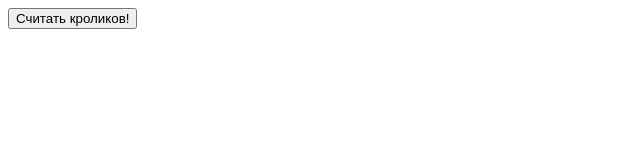
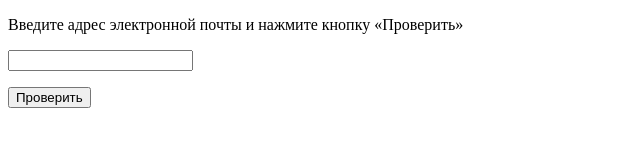
Before and after one commit to posdd/posdd.github.io, a plain HTML site: page index.html in a window 1280 px wide. Shown: the whole page, without its empty margins (0-640 px from the left). Drawn offline with Linux system fonts and the light colour scheme.

Commit message:
Update index.html

```diff
--- a/index.html
+++ b/index.html
@@ -2,16 +2,26 @@
 <html>
  <head>
   <meta charset="utf-8">
-
+  <title>Событие onclick</title>
   <script>
-    function countRabbits() {
-      for(var i=1; i<=3; i++) {
-        alert("Кролик номер " + i);
+   function isEmail() {
+    var str = document.getElementById("email").value;
+    var status = document.getElementById("status");
+    var re = /^[^\s()<>@,;:\/]+@\w[\w\.-]+\.[a-z]{2,}$/i;
+    if (re.test(str)) status.innerHTML = "Адрес правильный";
+      else status.innerHTML = "Адрес неверный";
+    if(isEmpty(str)) status.innerHTML = "Поле пустое";
    }
+   function isEmpty(str){
+    return (str == null) || (str.length == 0);
    }
   </script>
  </head>
  <body>
-  <input type="button" onclick="countRabbits()" value="Считать кроликов!"/>
+  <form action="">
+   <p>Введите адрес электронной почты и нажмите кнопку &laquo;Проверить&raquo;</p>
+   <p><input type="text" id="email"> <span id="status"></span></p>
+   <p><input type="button" value="Проверить" onclick="isEmail()"></p>
+  </form>
  </body>
 </html>
```
Lines whose indentation alone changed are shown as unchanged.
